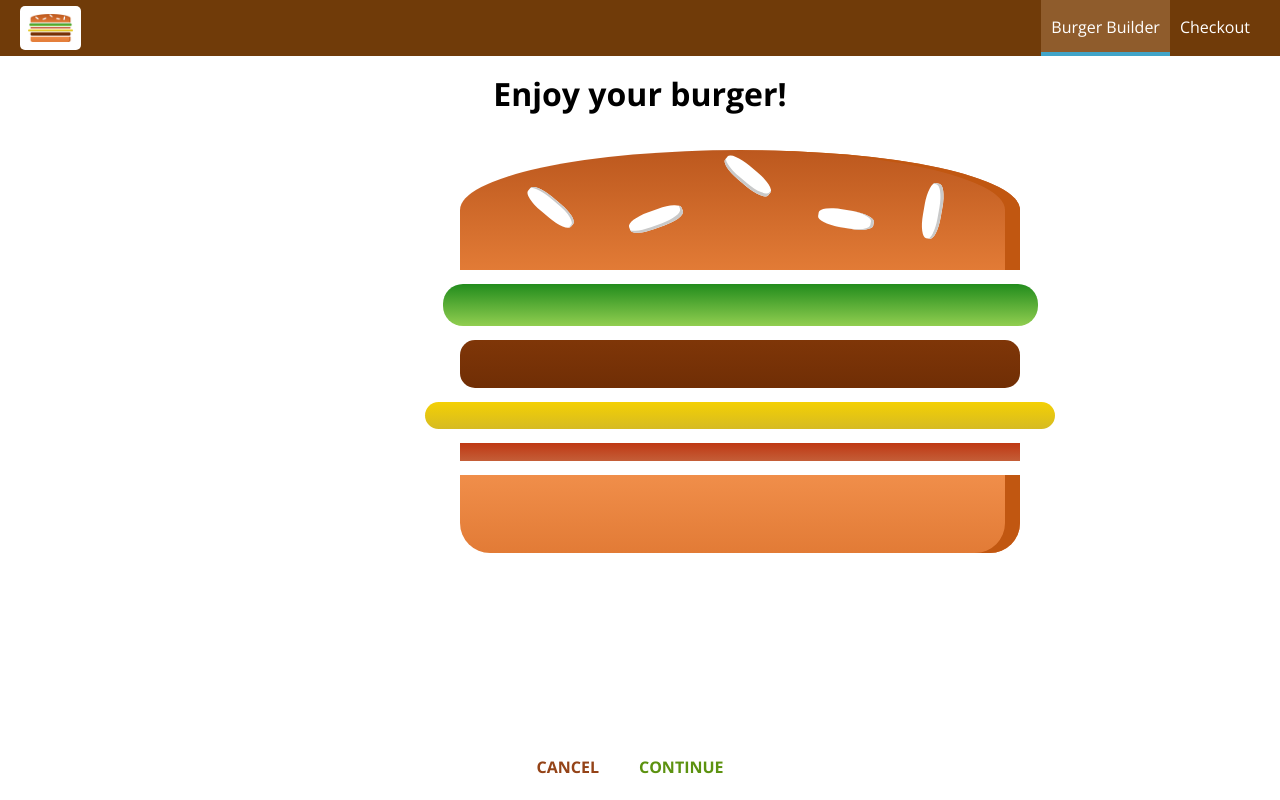
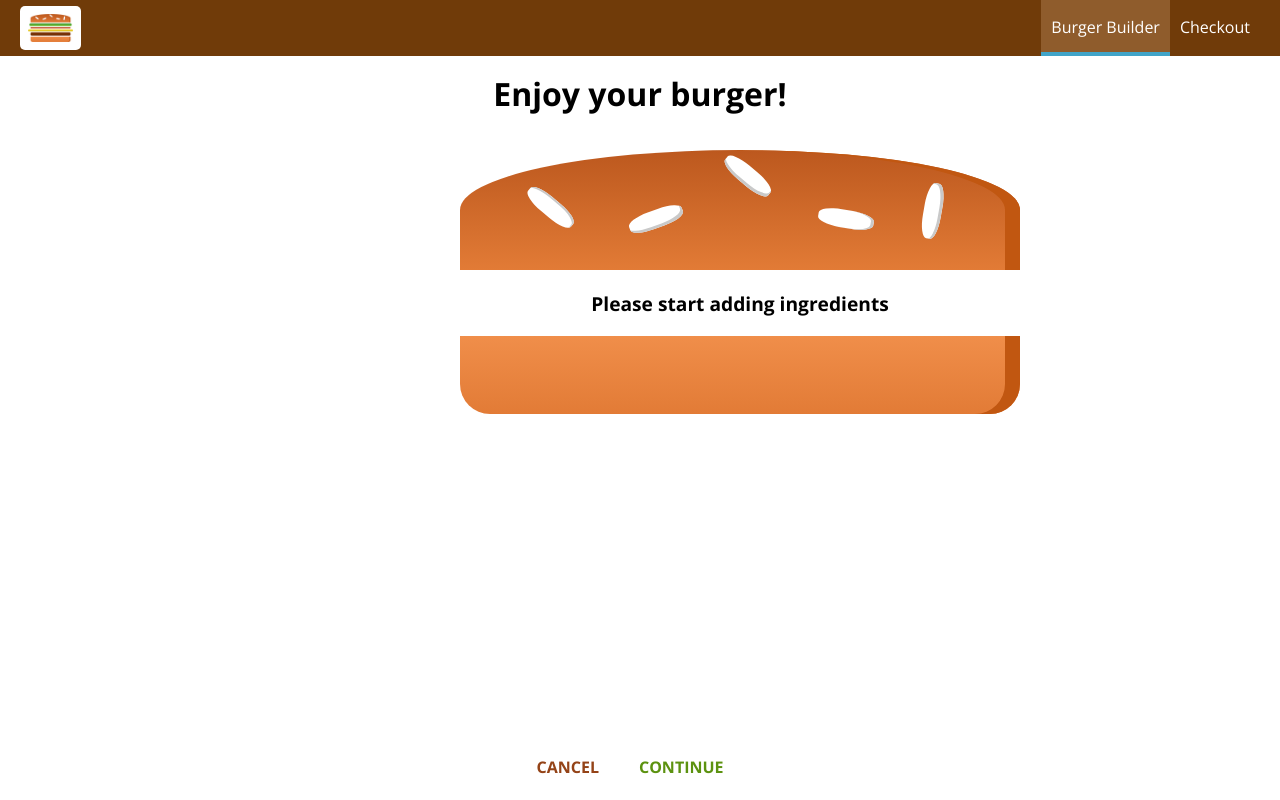
Before and after one commit to mihai-robu/burger-builder, a React (Create React App) app: page /checkout in a window 1280 px wide. Built offline with nearby package versions, Linux system fonts and the light colour scheme.

Commit message:
Lesson 12.226 passing ingredients via query params

```diff
--- a/src/containers/BurgerBuilder/BurgerBuilder.js
+++ b/src/containers/BurgerBuilder/BurgerBuilder.js
@@ -115,7 +115,15 @@
         //     .catch(error => {
         //         this.setState({loading: false, purchasing: false })
         //     });
-        this.props.history.push('/checkout')
+        const queryParams = [];
+        for (let i in this.state.ingredients) {
+            queryParams.push(encodeURIComponent(i) + '=' + encodeURIComponent(this.state.ingredients[i]));
+        }
+        const queryString = queryParams.join('&');
+        this.props.history.push({
+            pathname: '/checkout',
+            search: '?' + queryString
+        });
     }
 
     render() {
--- a/src/containers/Checkout/Checkout.js
+++ b/src/containers/Checkout/Checkout.js
@@ -9,6 +9,16 @@
             cheese: 1,
             bacon: 1,
         }
+    }
+
+    componentDidMount() {
+        const query = new URLSearchParams(this.props.location.search);
+        const ingredients = {};
+        for (let param of query.entries()) {
+            // ['salad', '1']
+            ingredients[param[0]] = +param[1]
+        }
+        this.setState({ingredients : ingredients})
     }
 
     checkoutCancelledHandler = () => {
```
